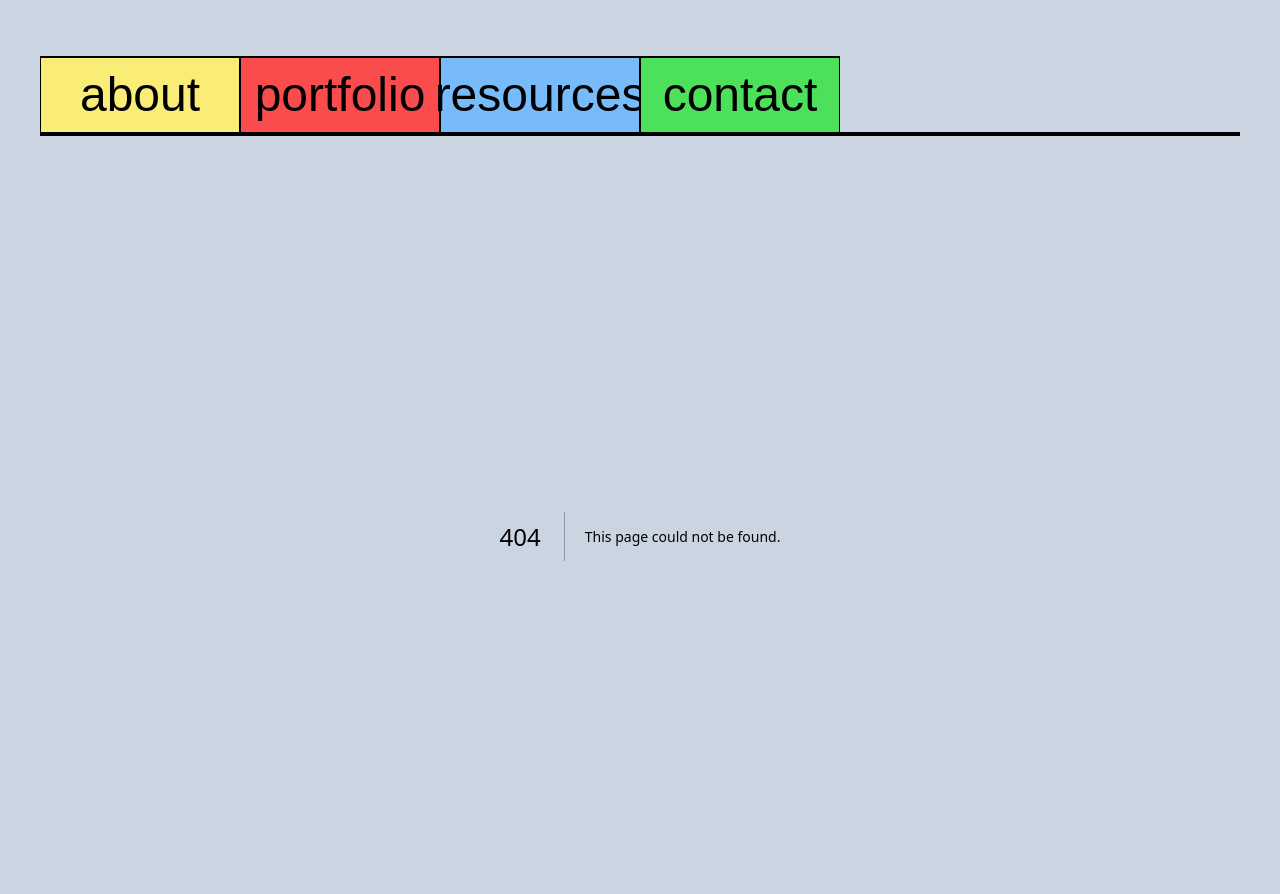
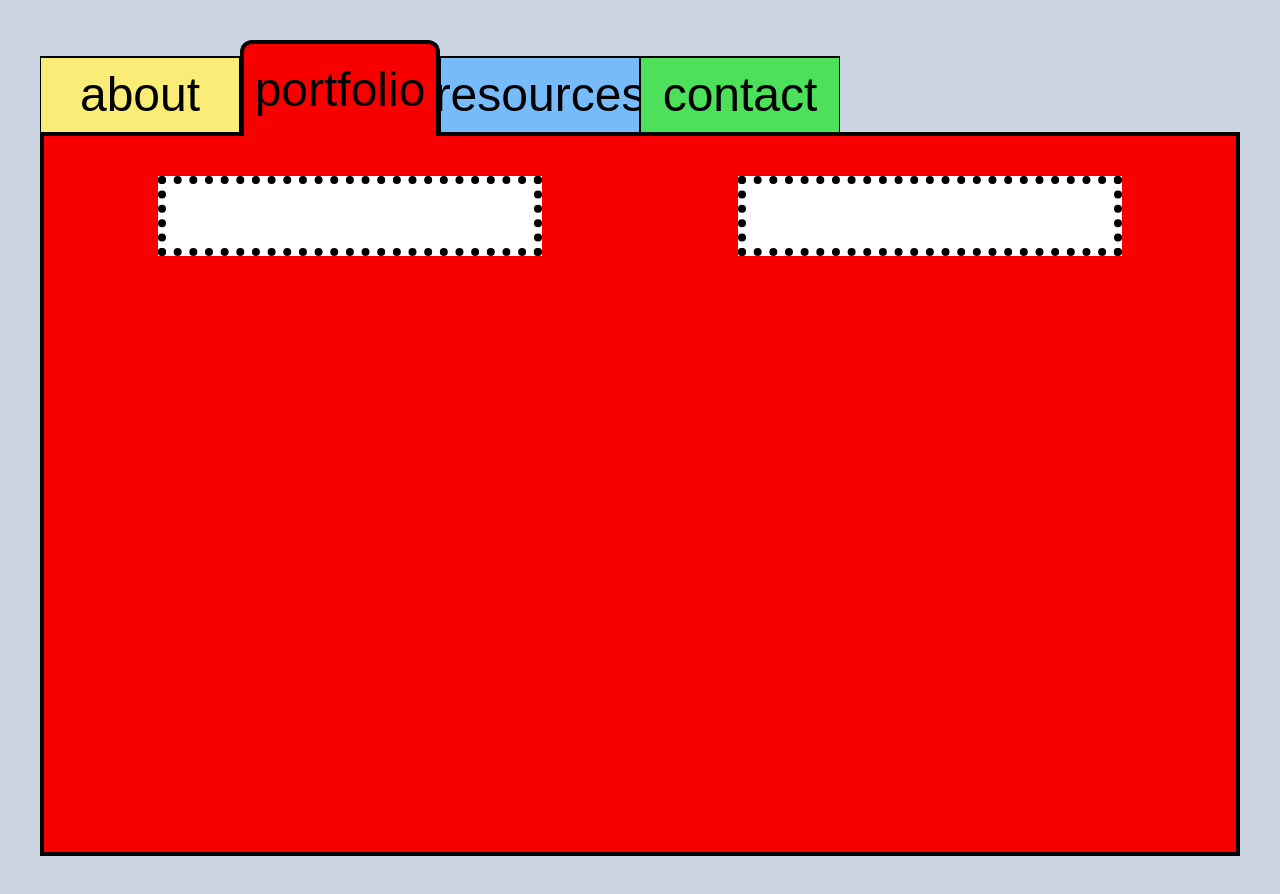
Before and after one commit to olgaTheCreator/olga-the-creator, a Next.js app: page /portfolio in a window 1280 px wide. Before the commit this address had no page. Shown: the top 894 px of the page. After the commit the page ends 856 px from the top, so only its background shows below. Built offline with nearby package versions, Linux system fonts and the light colour scheme; a web font is replaced by a local one.

Commit message:
working on portfolio page

```diff
--- a/src/app/about/AboutMeComponent.tsx
+++ b/src/app/about/AboutMeComponent.tsx
@@ -43,11 +43,11 @@ export const AboutMeComponent = () => {
       <div className="bg-white mt-6 2xl:p -8 lg:p-6 text-2xl max-w-sm lg:w-sm border-4 border-black border-dotted col-start-4 row-start-2 h-max col-span-2 leading-relaxed">
         I like techno and crocheting
       </div>
-      <div className="bg-white group relative lg:w-sm p-4 max-w-sm h-max col-start-1 mx-16 col-span-2 mb-16 row-start-1 mt-20 text-lg border-2 border-black border-dotted">
+      <div className="bg-white group relative lg:w-sm p-4 max-w-sm h-max col-start-1 mx-16 col-span-2 mb-16 row-start-1 mt-16 text-lg border-2 border-black border-dotted">
         <p className="visible">{"I'm vegan"}</p>
         <div
-          className=" bg-white py-4 px-2 border-spacing-4 border-black border-dotted border-2 transition-all duration-[1000ms] group-hover:scale-[2]  invisible group-hover:visible  text-2xl
-            absolute -top-1 -left-28  flex w-max
+          className=" bg-white py-4 px-2 opacity-0 group-hover:opacity-100 border-spacing-4 border-black border-dotted border-2 transition-all duration-[1000ms] group-hover:scale-150  invisible group-hover:visible  text-2xl
+            absolute -top-1 -left-20  flex w-max
             "
         >
           I ❤️ &#128004; 🐖 🐓
--- a/src/app/globals.css
+++ b/src/app/globals.css
@@ -9,13 +9,3 @@
     --background-end-rgb: 0, 0, 0;
   }
 }
-
-body {
-  color: rgb(var(--foreground-rgb));
-  background: linear-gradient(
-      to bottom,
-      transparent,
-      rgb(var(--background-end-rgb))
-    )
-    rgb(var(--background-start-rgb));
-}
--- /dev/null
+++ b/src/app/portfolio/page.tsx
@@ -0,0 +1,12 @@
+const Portfolio = () => {
+    return (
+      <div className="w-full bg-red_bright font-roboto font-medium h-full border-x-4 border-b-4 border-black flex-col items-center flex p-10">
+        <div className="flex w-full gap-12 justify-around">
+            <div className="bg-white  lg:w-96 p-8  text-2xl border-8 border-black border-dotted"></div>
+            <div className="bg-white lg:w-96 p-8  text-2xl border-8 border-black border-dotted"></div>
+        </div>
+      </div>
+    );
+  };
+
+  export default Portfolio;
--- a/src/components/navbar/Navbar.tsx
+++ b/src/components/navbar/Navbar.tsx
@@ -28,6 +28,7 @@ export const Navbar = () => {
             >
               {link.title}
             </Link>
+
           );
         })}
       </div>
--- a/src/components/navbar/navRoutes.tsx
+++ b/src/components/navbar/navRoutes.tsx
@@ -7,13 +7,13 @@ export const navRoutes = [
   },
   {
     title: "portfolio",
-    path: "portfolio",
+    path: "/portfolio",
     activeStyle: " bg-red_bright",
     regularStyle: " bg-red_light",
   },
   {
     title: "resources",
-    path: "resources",
+    path: "/resources",
     activeStyle: " bg-blue_bright",
     regularStyle: " bg-blue_light",
   },
```
